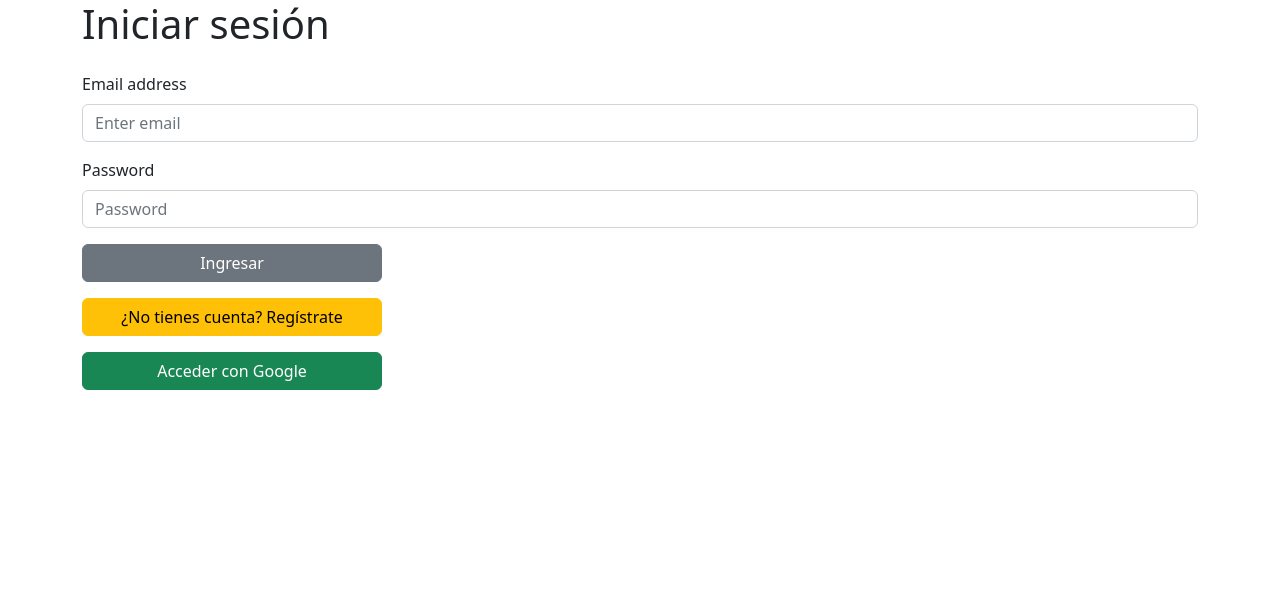
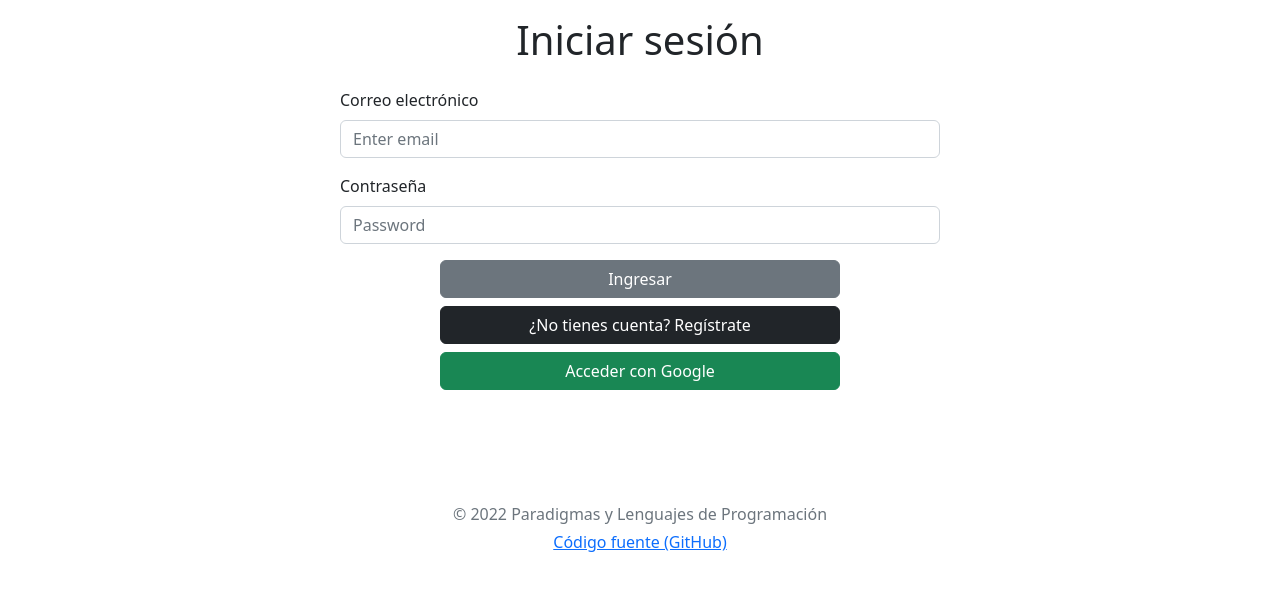
Before and after one commit to matiasagbenitez/firebase-crud, a React (Create React App) app: page / in a window 1280 px wide. Shown: the top 590 px of the page. Built offline with nearby package versions, Linux system fonts and the light colour scheme; no server answers.

Commit message:
Detalles de frontend

```diff
--- a/src/components/AgregarTarea.js
+++ b/src/components/AgregarTarea.js
@@ -10,31 +10,6 @@ const storage = getStorage(firebaseApp);
 const AgregarTarea = ({ arrayTareas, setArrayTareas, correoUsuario }) => {
 
   let urlDescarga;
-
-  async function agregarTarea(e) {
-    e.preventDefault();
-
-    const descripcion = e.target.formDescripcion.value;
-
-    // Crear nuevo array de tareas
-    const nuevoArrayTareas = [...arrayTareas, {
-      id: arrayTareas.length + 1,
-      descripcion: descripcion,
-      url: urlDescarga
-    }];
-
-    // Actualizar la base de datos
-    const docRef = doc(firestore, `usuarios/${correoUsuario}`);
-    await updateDoc(docRef, {
-      tareas: [...nuevoArrayTareas]
-    });
-
-    // Actualizar el estado
-    setArrayTareas(nuevoArrayTareas);
-
-    // Limpiar el formulario
-    e.target.formDescripcion.value = "";
-  }
 
   async function fileHandler(e) {
     e.preventDefault();
@@ -51,19 +26,53 @@ const AgregarTarea = ({ arrayTareas, setArrayTareas, correoUsuario }) => {
     // Obtener la URL del archivo
     urlDescarga = await getDownloadURL(storageRef);
 
+    console.log(urlDescarga);
   }
 
-  return (
+  async function agregarTarea(e) {
+    e.preventDefault();
 
-    <Container>
-      <h2>Agregar tarea</h2>
+    const descripcion = e.target.formDescripcion.value;
+
+    // Crear nuevo array de tareas
+    const nuevoArrayTareas = [...arrayTareas, {
+      id: arrayTareas.length + 1,
+      descripcion: descripcion,
+      // url: urlDescarga ? urlDescarga : 'https://i.postimg.cc/5yrQdq9s/Captura-de-pantalla-de-2022-11-30-23-24-42.png'
+      // Esperar a que urlDescarga tenga un valor
+      url: await urlDescarga ? urlDescarga : 'https://i.postimg.cc/5yrQdq9s/Captura-de-pantalla-de-2022-11-30-23-24-42.png'
+    }];
+
+    console.log(nuevoArrayTareas);
+
+    // Actualizar la base de datos
+    const docRef = doc(firestore, `usuarios/${correoUsuario}`);
+    await updateDoc(docRef, {
+      // tareas: [...nuevoArrayTareas]
+      tareas: nuevoArrayTareas
+    });
+
+    // Actualizar el estado
+    setArrayTareas(nuevoArrayTareas);
+
+    // Limpiar el formulario
+    e.target.formDescripcion.value = "";
+
+    // Limpiar el input de archivo
+    e.target.formArchivo.value = "";
+  }
+
+return (
+
+  <Container>
+      <h3>Agregar tarea</h3>
       <Form onSubmit={agregarTarea}>
-        <Row>
+        <Row className='d-flex justify-content-between'>
           <Col>
             <Form.Control type="text" placeholder="Descripción de la tarea..." id="formDescripcion" />
           </Col>
           <Col>
-            <Form.Control type="file" placeholder="Añade tu archivo..." onChange={fileHandler} />
+            <Form.Control type="file" placeholder="Añade tu archivo..." onChange={fileHandler} id="formArchivo" />
           </Col>
           <Col>
             <Button variant="success" type="submit">
--- a/src/components/Home.js
+++ b/src/components/Home.js
@@ -1,5 +1,5 @@
 import React, { useState, useEffect } from 'react'
-import { Container, Button } from 'react-bootstrap';
+import { Container, Button, Card } from 'react-bootstrap';
 import AgregarTarea from './AgregarTarea';
 import ListadoTareas from './ListadoTareas';
 
@@ -52,15 +52,32 @@ const Home = ({ correoUsuario }) => {
     return (
         <Container>
 
-            <h1>Home</h1>
-            <p>¡Estás logueado!</p>
-            <Button variant="danger" onClick={() => signOut(auth)}>Cerrar sesión</Button>
+            <div className="d-flex justify-content-between align-items-center my-3">
+                <h1>
+                    ¡Hola!
+                </h1>
+                <p className="mb-0">
+                    ¡Estás logueado como <span className='fw-bolder'>{correoUsuario}</span>!
+                </p>
+                <Button variant="danger" onClick={() => signOut(auth)}>Cerrar sesión</Button>
+            </div>
 
-            <hr />
-            <AgregarTarea arrayTareas={arrayTareas} setArrayTareas={setArrayTareas} correoUsuario={correoUsuario} />
+            <Card className='p-3 mb-3 bg-light'>
+                <AgregarTarea arrayTareas={arrayTareas} setArrayTareas={setArrayTareas} correoUsuario={correoUsuario} />
+            </Card>
 
-            <hr />
-            {arrayTareas ? <ListadoTareas arrayTareas={arrayTareas} setArrayTareas={setArrayTareas} correoUsuario={correoUsuario} /> : null}
+
+            <Card className='p-3 bg-light'>
+                {arrayTareas ? <ListadoTareas arrayTareas={arrayTareas} setArrayTareas={setArrayTareas} correoUsuario={correoUsuario} /> : <p>Cargando...</p>}
+            </Card>
+
+            {/* Footer */}
+            <footer className="my-5 pt-5 text-muted text-center text-small">
+                <p className="mb-1">© 2022 Paradigmas y Lenguajes de Programación</p>
+                <ul className="list-inline">
+                    <li className="list-inline-item"><a target="blank" href="https://github.com/matiasagbenitez/firebase-crud">Código fuente (GitHub)</a></li>
+                </ul>
+            </footer>
 
         </Container>
     );
--- a/src/components/ListadoTareas.js
+++ b/src/components/ListadoTareas.js
@@ -1,5 +1,5 @@
 import React, { Fragment } from 'react'
-import { Button, Row, Stack, Container, Col } from 'react-bootstrap'
+import { Button, Row, Stack, Container, Col, Card } from 'react-bootstrap'
 
 import firebaseApp from '../credenciales';
 import { getFirestore, doc, updateDoc } from 'firebase/firestore';
@@ -26,30 +26,34 @@ const ListadoTareas = ({ arrayTareas, correoUsuario, setArrayTareas }) => {
 
     return (
         <Container>
-            <h2>Listado de tareas</h2>
+            <h3>Listado de tareas</h3>
             <Stack>
+
                 {arrayTareas.map((tarea) => {
                     return (
                         <Fragment>
-                            <Row>
+                            <Card className='p-3 my-2'>
+                                <Row className='align-items-center'>
                                     <Col>
                                         {tarea.descripcion}
                                     </Col>
 
-                                <Col>
-                                    <a href={tarea.url}>
+                                    <Col className='d-flex justify-content-center'>
+                                        <a href={tarea.url} target="blank">
                                             <Button variant="secondary">Ver archivo</Button>
                                         </a>
                                     </Col>
 
-                                <Col>
-                                    <Button variant="danger" onClick={() => eliminarTarea(tarea.id)}>Eliminar</Button>
+                                    <Col className='d-flex justify-content-center'>
+                                        <Button variant="danger" onClick={() => eliminarTarea(tarea.id)}>Eliminar tarea</Button>
                                     </Col>
                                 </Row>
-                            <hr />
+                            </Card>
                         </Fragment>
                     );
                 })}
+
+
             </Stack>
         </Container>
     )
--- a/src/components/Logueo.js
+++ b/src/components/Logueo.js
@@ -38,31 +38,45 @@ const Logueo = () => {
         <Container>
             <Stack gap={3}>
 
-                <h1>{estaRegistrandose ? 'Registrarse' : 'Iniciar sesión'}</h1>
+                <h1 className='text-center mt-3'>{estaRegistrandose ? 'Registrarse' : 'Iniciar sesión'}</h1>
 
-                <Form onSubmit={ submitHandler }>
+                <div className='d-grid justify-content-center'>
+                    <Form onSubmit={submitHandler} style={{ width: "600px" }}>
                         <Form.Group className="mb-3" controlId="formBasicEmail">
-                        <Form.Label>Email address</Form.Label>
+                            <Form.Label>Correo electrónico</Form.Label>
                             <Form.Control type="email" placeholder="Enter email" />
                         </Form.Group>
 
                         <Form.Group className="mb-3" controlId="formBasicPassword">
-                        <Form.Label>Password</Form.Label>
+                            <Form.Label>Contraseña</Form.Label>
                             <Form.Control type="password" placeholder="Password" />
                         </Form.Group>
 
-                    <Button variant="secondary" type="submit" style={{ width: "300px"}}>
+                        <div className='d-flex justify-content-center mb-2'>
+                            <Button variant="secondary" type="submit" style={{ width: "400px" }}>
                                 {estaRegistrandose ? 'Registrarse' : 'Ingresar'}
                             </Button>
+                        </div>
                     </Form>
 
-                <Button variant="warning" onClick={() => setEstaRegistrandose(!estaRegistrandose)} style={{ width: "300px"}}>
+                    <div className='d-grid justify-content-center gap-2'>
+                        <Button variant="dark" onClick={() => setEstaRegistrandose(!estaRegistrandose)} style={{ width: "400px" }}>
                             {estaRegistrandose ? '¿Ya tienes cuenta? Inicia sesión' : '¿No tienes cuenta? Regístrate'}
                         </Button>
 
-                <Button variant="success" type="submit" style={{ width: "300px"}} onClick={() => signInWithRedirect(auth, googleProvider)}>
+                        <Button variant="success" type="submit" style={{ width: "400px" }} onClick={() => signInWithRedirect(auth, googleProvider)}>
                             Acceder con Google
                         </Button>
+                    </div>
+                </div>
+
+                {/* Footer */}
+                <footer className="my-5 pt-5 text-muted text-center text-small">
+                    <p className="mb-1">© 2022 Paradigmas y Lenguajes de Programación</p>
+                    <ul className="list-inline">
+                        <li className="list-inline-item"><a target="blank" href="https://github.com/matiasagbenitez/firebase-crud">Código fuente (GitHub)</a></li>
+                    </ul>
+                </footer>
 
             </Stack>
         </Container>
```
Lines whose indentation alone changed are shown as unchanged.
